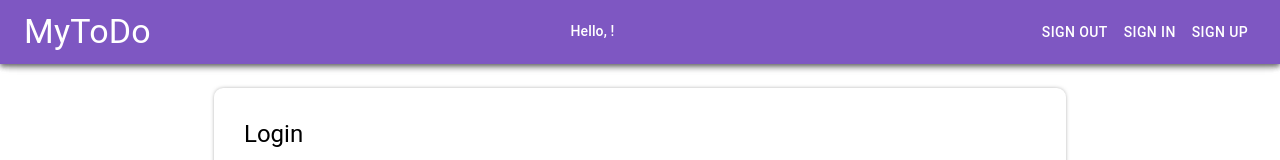
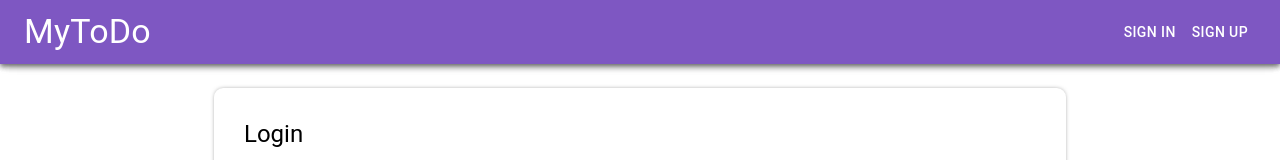
Before and after one commit to VikaVolkova/ToDoList, a React (Create React App) app in the folder client/: page /login in a window 1280 px wide. Shown: the top 160 px of the page. Built offline with nearby package versions, Linux system fonts and the light colour scheme.

Commit message:
Add conditional rendering

```diff
--- a/client/src/App.js
+++ b/client/src/App.js
@@ -26,7 +26,7 @@ function App() {
           <Route path="/login" element={<Login />} />
         </Route>
       </Routes>
-      <ToastContainer position="bottom-right" autoClose={5000} />
+      <ToastContainer position="bottom-right" autoClose={3000} />
     </>
   );
 }
--- a/client/src/components/NavBar/index.jsx
+++ b/client/src/components/NavBar/index.jsx
@@ -17,6 +17,7 @@ const NavBar = () => {
     toast.warning("Successfully logged out");
   };
   const state = useSelector((state) => state);
+  const auth = useSelector((state) => state.auth);
   return (
     <>
       <AppBar
@@ -31,7 +32,13 @@ const NavBar = () => {
               MyToDo
             </Link>
           </Typography>
-          <Typography variant="subtitle2" component="div" sx={{ flexGrow: 1 }}>
+          {auth._id ? (
+            <React.Fragment>
+              <Typography
+                variant="subtitle2"
+                component="div"
+                sx={{ flexGrow: 1 }}
+              >
                 Hello, {state.auth.name}!
               </Typography>
               <Button
@@ -42,6 +49,9 @@ const NavBar = () => {
               >
                 SIGN OUT
               </Button>
+            </React.Fragment>
+          ) : (
+            <React.Fragment>
               <Button sx={{ color: "white" }} variant="text" size="medium">
                 <Link to="/login" className={s.link}>
                   SIGN IN
@@ -52,6 +62,8 @@ const NavBar = () => {
                   SIGN UP
                 </Link>
               </Button>
+            </React.Fragment>
+          )}
         </Toolbar>
       </AppBar>
     </>
--- a/client/src/pages/Todos/index.jsx
+++ b/client/src/pages/Todos/index.jsx
@@ -1,12 +1,17 @@
 import React, { useState } from "react";
+import { useSelector } from "react-redux";
+import { Navigate } from "react-router-dom";
 import AddTodoForm from "../../components/AddTodoForm";
 import TodosList from "../../components/TodosList";
 
 const Todos = () => {
+  const auth = useSelector((state) => state.auth);
   const [todo, setTodo] = useState({
     name: "",
     isComplete: false,
   });
+
+  if (!auth._id) return <Navigate to="/login" />;
 
   return (
     <>
```
Lines whose indentation alone changed are shown as unchanged.
